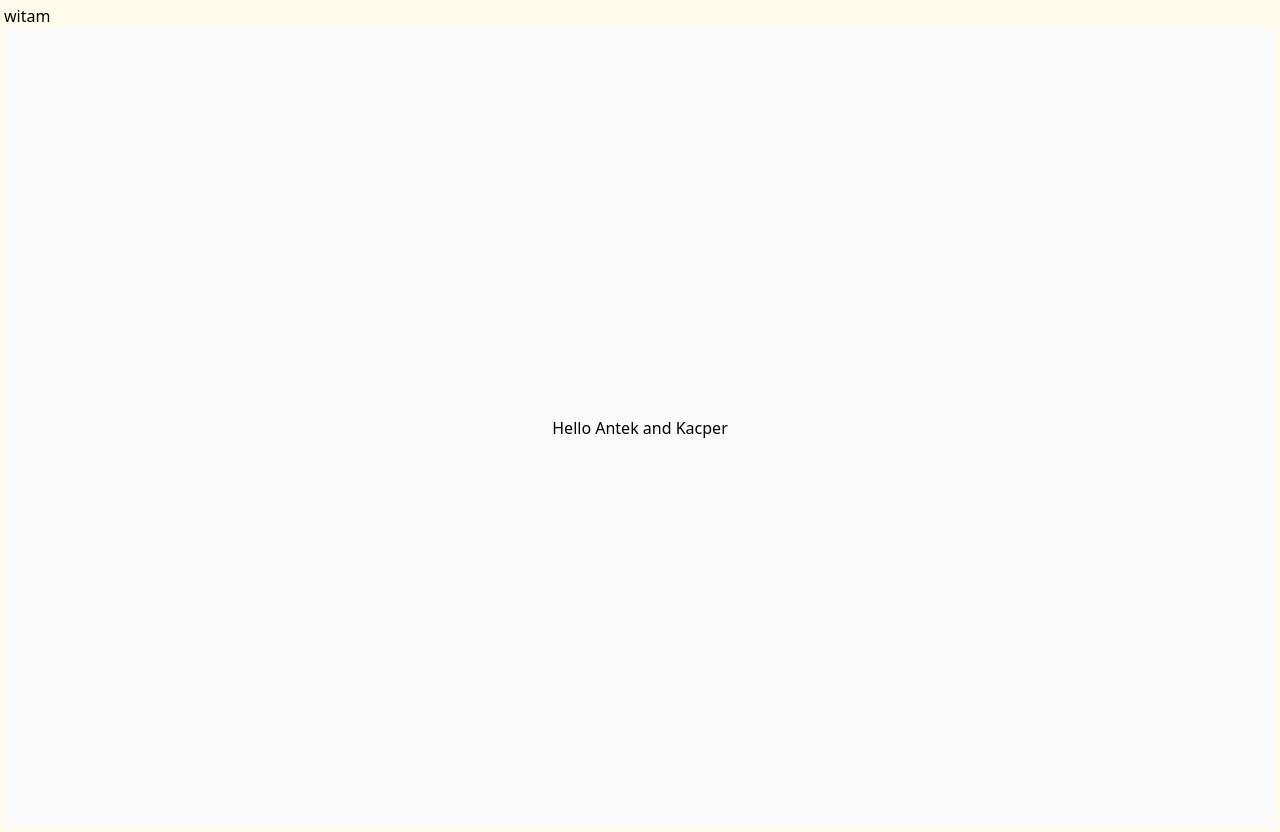
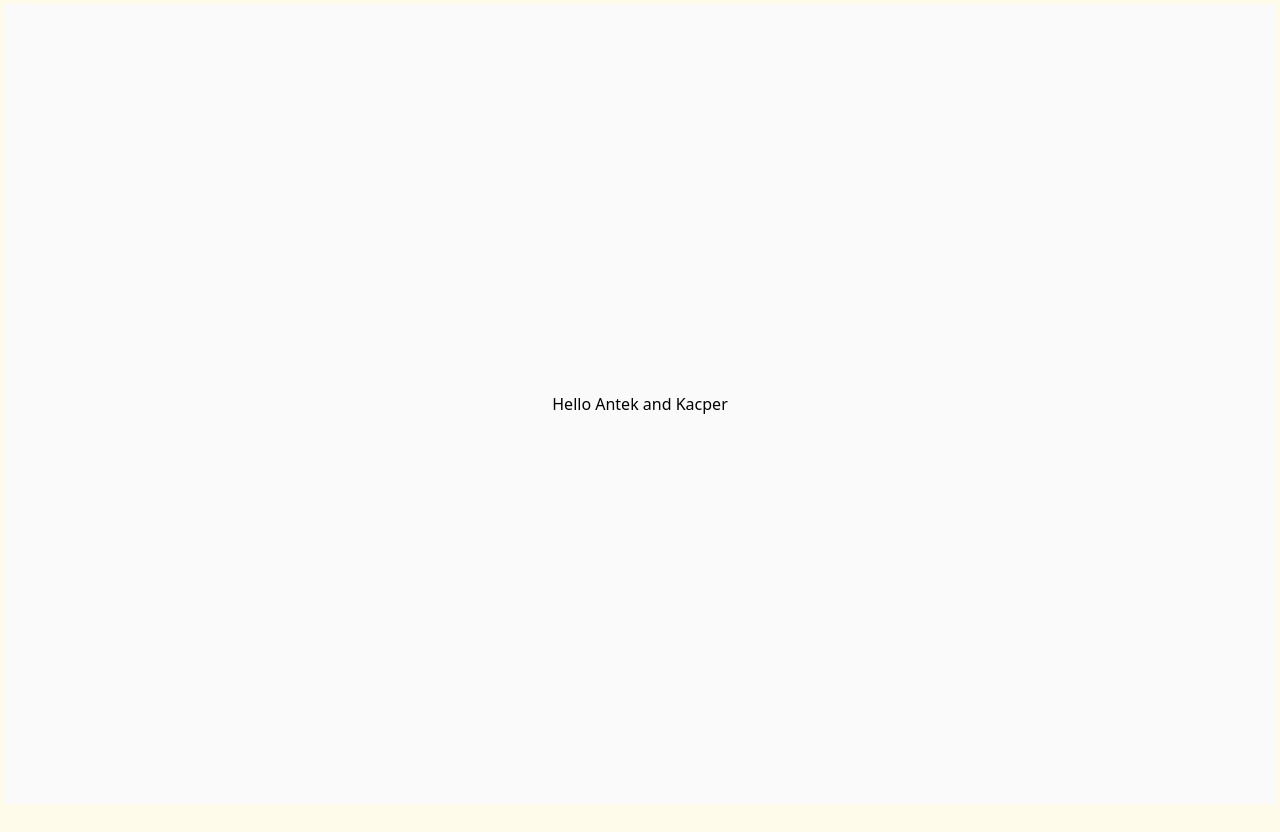
Before and after one commit to grejtis/wordApp, a Next.js app: page / in a window 1280 px wide. After the commit the page ends 808 px from the top, so only its background shows below. Built offline with nearby package versions, Linux system fonts and the light colour scheme.

Commit message:
refactor: improve layout structure for better readability

```diff
--- a/app/layout.jsx
+++ b/app/layout.jsx
@@ -9,8 +9,7 @@ export default function RootLayout({ children }) {
   return (
     <html lang="en">
       <body
-        className="bg-amber-50 p-1"><nav>witam</nav>
-        {children}
+        className="bg-amber-50 p-1"> {children}
       </body>
     </html>
   );
```
